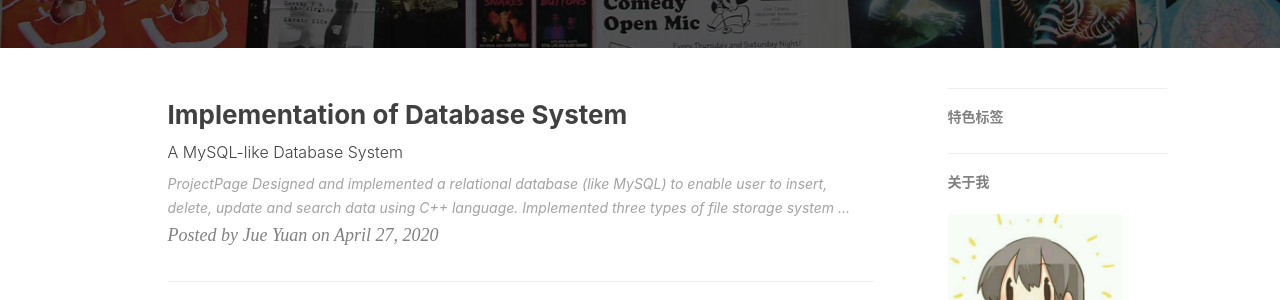
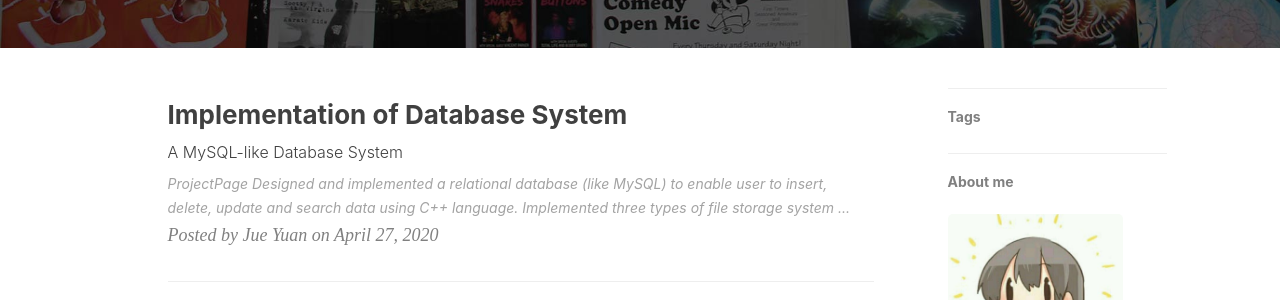
Before and after one commit to shumoyuan/github.io, a Jekyll site: the page built from index.html, in a window 1280 px wide. Shown: the part 458-758 px from the top of the page. Built offline with Jekyll 4.4.1, drawn with Linux system fonts in a browser that asks for light colours; nearby versions of some CDN libraries; the list of posts is cut into pages by our own code; comment, search, counter and statistics services are not loaded.

Commit message:
Update page.html

```diff
--- a/_layouts/page.html
+++ b/_layouts/page.html
@@ -36,7 +36,7 @@
                 {% if site.featured-tags %}
                 <section>
                     <!-- no hr -->
-                    <h5><a href="{{'/tags/' | prepend: site.baseurl }}">特色标签</a></h5>
+                    <h5><a href="{{'/tags/' | prepend: site.baseurl }}">Tags</a></h5>
                     <div class="tags">
         				{% for tag in site.tags %}
                             {% if tag[1].size > {{site.featured-condition-size}} %}
@@ -85,7 +85,7 @@
                 {% if site.featured-tags %}
                 <section>
                     <hr class="hidden-sm hidden-xs">
-                    <h5><a href="{{'/tags/' | prepend: site.baseurl }}">特色标签</a></h5>
+                    <h5><a href="{{'/tags/' | prepend: site.baseurl }}">Tags</a></h5>
                     <div class="tags">
                         {% for tag in site.tags %}
                             {% if tag[1].size > {{site.featured-condition-size}} %}
@@ -100,7 +100,7 @@
 
                 <!-- Short About -->
                 <section class="visible-md visible-lg">
-                    <hr><h5><a href="{{'/about/' | prepend: site.baseurl }}">关于我</a></h5>
+                    <hr><h5><a href="{{'/about/' | prepend: site.baseurl }}">About me</a></h5>
                     <div class="short-about">
                         {% if site.sidebar-avatar %}
                             <img src="{{site.sidebar-avatar}}" />
```
Also changed, not shown: other parts of _layouts/page.html (+3 -3 lines).
